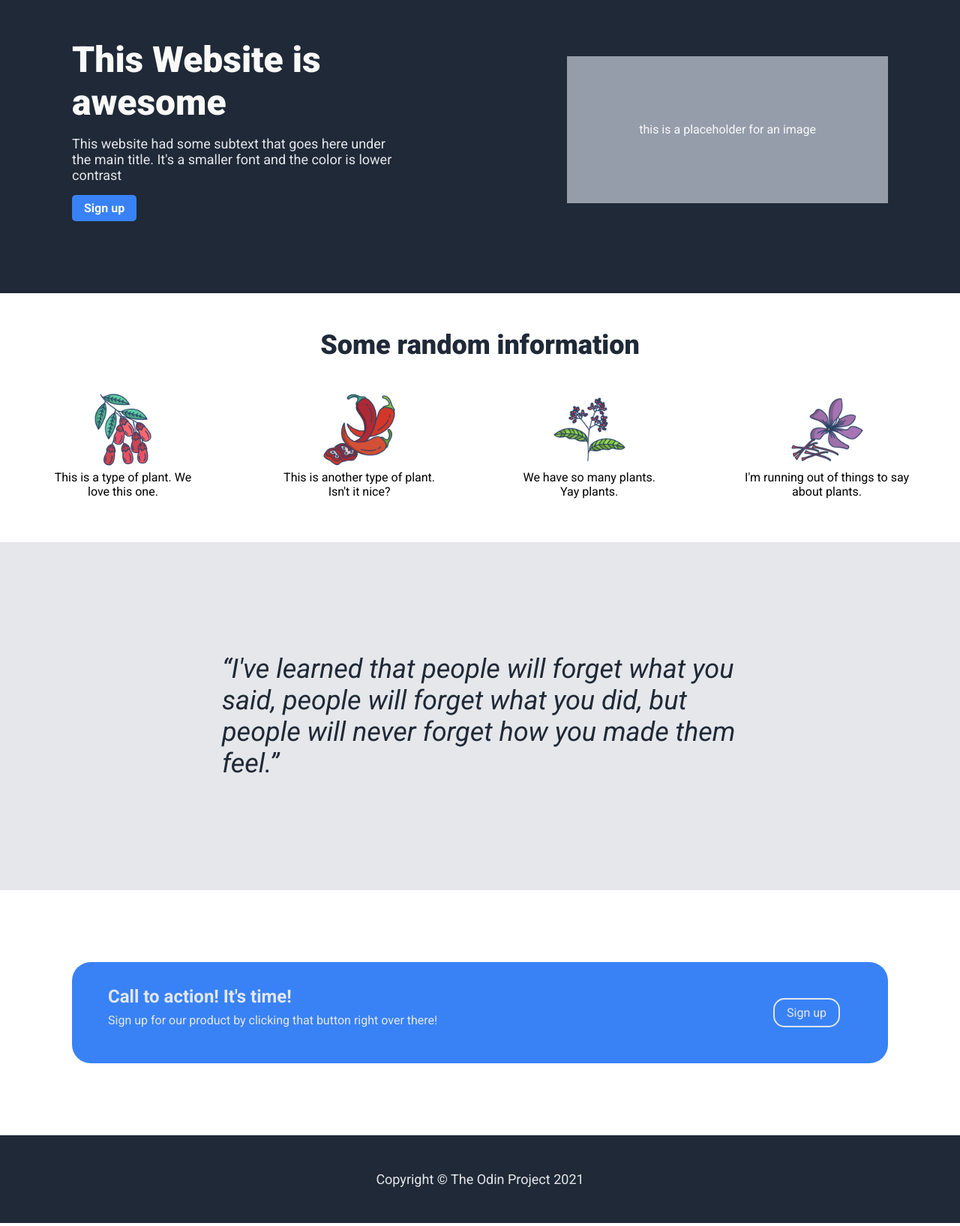
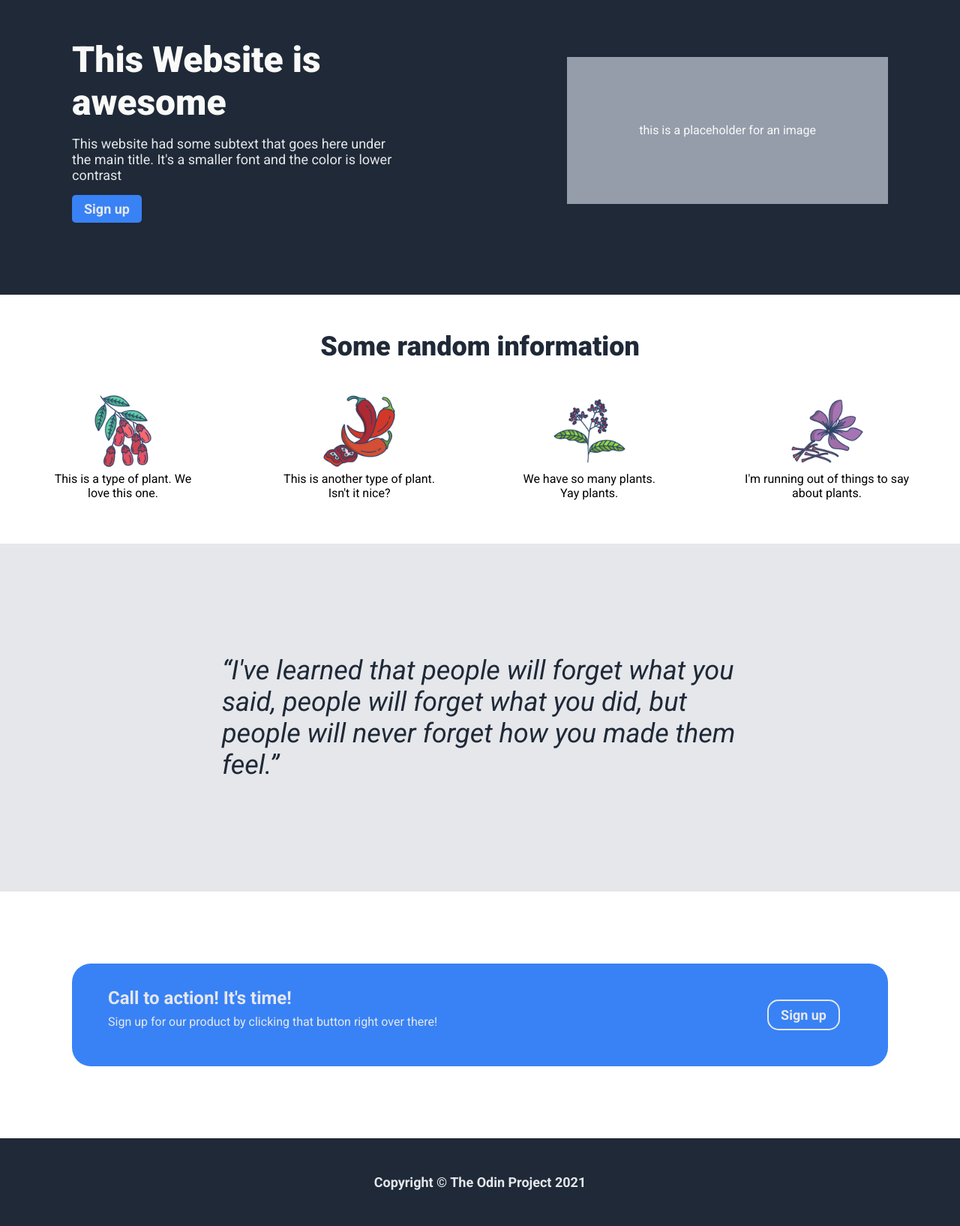
Before and after one commit to ayu-sh19/css-project, a plain HTML site: page index.html in a window 1280 px wide. Shown: the part 98-1733 px from the top of the page at 75% size. Drawn offline with Linux system fonts and the light colour scheme.

Commit message:
fixing sign up button

```diff
--- a/index.html
+++ b/index.html
@@ -29,7 +29,9 @@
           This website had some subtext that goes here under the main title.
           It's a smaller font and the color is lower contrast
         </div>
-        <button class="signup">Sign up</button>
+        <button class="signup">
+          <a href="sign up link" class="button">Sign up</a>
+        </button>
       </div>
       <div class="placeholder">
         <div class="placeholder-text">this is a placeholder for an image</div>
@@ -74,7 +76,7 @@
         </div>
       </div>
       <div class="button">
-        <button>Sign up</button>
+        <button><a href="sign up">Sign up</button>
       </div>
     </div>
 
```
